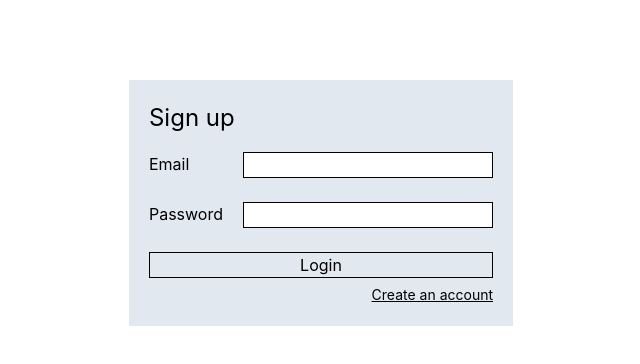
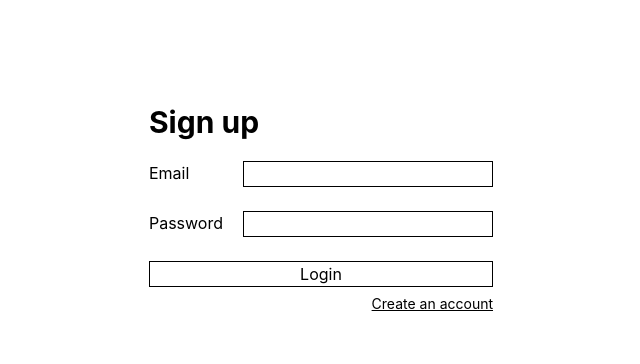
Before and after one commit to Dmitryschastny/db-course_client, a React (Create React App) app: page /signin in a window 1280 px wide. Shown: the top 364 px of the page, without its empty margins (319-959 px from the left). Built offline with nearby package versions, Linux system fonts and the light colour scheme.

Commit message:
Update styles

```diff
--- a/src/pages/Accounts/index.tsx
+++ b/src/pages/Accounts/index.tsx
@@ -7,7 +7,7 @@ const Accounts: React.FC = () => {
       <div className="flex mb-4">
         <div className="p-1 border mr-2">МТБанк</div>
         <div className="p-1 border mr-2">Приорбанк</div>
-        <button className="p-1 bg-gray-200">Connect a bank</button>
+        <button className="p-1">Connect a bank</button>
       </div>
 
       <div className="text-lg font-bold">CARDS AND ACCOUNTS</div>
--- a/src/pages/SignIn/index.tsx
+++ b/src/pages/SignIn/index.tsx
@@ -64,11 +64,11 @@ const SignIn: React.FC = () => {
 
   return (
     <div className="flex flex-col items-center h-full">
-      <div className="flex flex-col mt-20 p-5 bg-gray-300">
+      <div className="flex flex-col mt-20 p-5">
         <Formik {...formikConfig}>
           {formik => (
             <Form>
-              <div className="text-2xl mb-4">Sign up</div>
+              <div className="text-3xl font-bold mb-4">Sign up</div>
 
               <FormikInput name="email" label="Email" type="email" />
               <FormikInput name="password" label="Password" type="password" />
--- a/src/pages/SignUp/index.tsx
+++ b/src/pages/SignUp/index.tsx
@@ -64,7 +64,7 @@ const SignUp: React.FC = () => {
     <Formik {...formikConfig}>
       {formik => (
         <Form>
-          <div className="text-2xl mb-4">Sign up</div>
+          <div className="text-3xl font-bold mb-4">Sign up</div>
 
           <FormikInput name="email" label="Email" type="email" />
           <FormikInput name="password" label="Password" type="password" />
@@ -104,7 +104,7 @@ const SignUp: React.FC = () => {
 
   return (
     <div className="flex flex-col items-center h-full">
-      <div className="flex flex-col mt-20 p-5 bg-gray-300">
+      <div className="flex flex-col mt-20 p-5">
         {done ? redirect : form}
         {requestError && (
           <div className="m-2 text-center text-red-600">{requestError}</div>
--- a/src/styles/global.scss
+++ b/src/styles/global.scss
@@ -29,6 +29,10 @@ textarea {
   border: 1px solid black;
 }
 
+button {
+  padding: 0 1rem;
+}
+
 a {
   text-decoration: underline;
 
```
